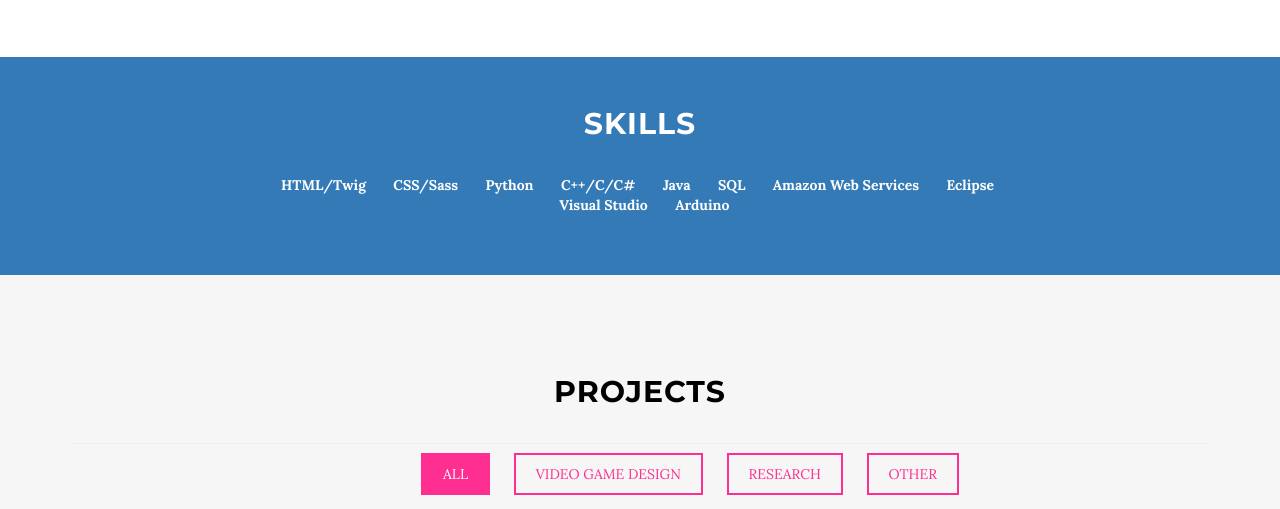
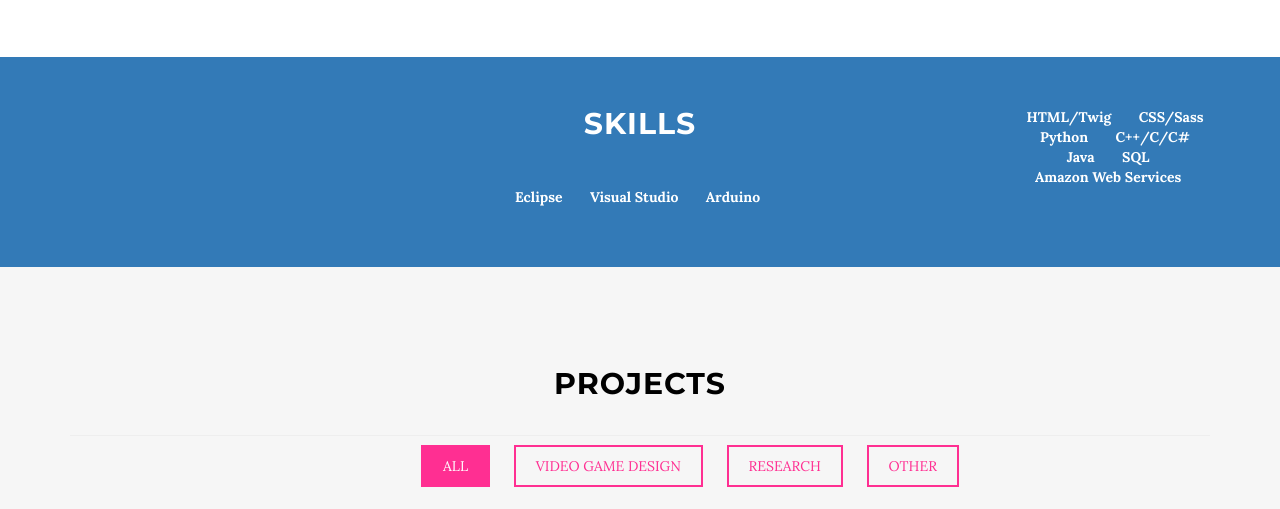
Before and after one commit to sdelore98/samdelorenzo.github.io, a plain HTML site: page index.html in a window 1280 px wide. Shown: the part 1193-1702 px from the top of the page. Drawn offline with nearby package versions, Linux system fonts and the light colour scheme; some packages are replaced by stand-ins of ours; files whose address does not match are found by name.

Commit message:
Update index.html

```diff
--- a/index.html
+++ b/index.html
@@ -118,7 +118,8 @@
             <div class="container">
                 <div class="col-lg-8 col-lg-offset-2">
                     <h2>Skills</h2>
-                    <ul class="list-inline" font-size="40px">
+               </div>
+               <ul class="list-inline skills-list" font-size="40px">
                         <li><strong>HTML/Twig</strong></li>
                         <li>      </li>
                         <li><strong>CSS/Sass</strong></li>
@@ -139,7 +140,6 @@
                         <li>      </li>
                         <li><strong>Arduino</strong></li>
                     </ul>
-               </div>
             </div>
         </div>
     </section>
```
